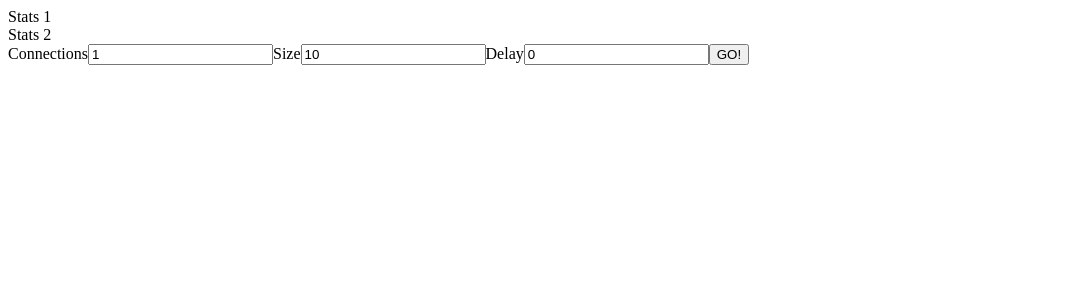
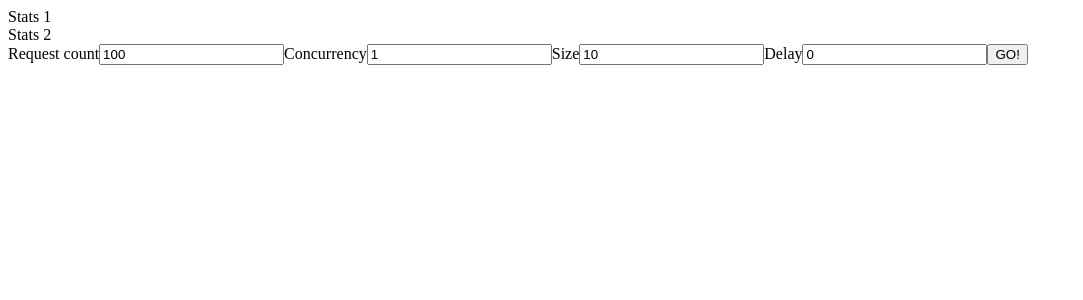
Before and after one commit to majori/bachelor-thesis, a React app in the folder client/: page / in a window 1280 px wide. Shown: the top 300 px of the page, without its empty margins (0-1083 px from the left). Built offline with nearby package versions, Linux system fonts and the light colour scheme.

Commit message:
Set total request count as a parameter

```diff
--- a/client/src/components/App.jsx
+++ b/client/src/components/App.jsx
@@ -15,7 +15,8 @@ class App extends React.Component {
     super();
     this.state = {
       params: {
-        connections: 1,
+        count: 100,
+        concurrency: 1,
         size: 10,
         delay: 0,
       },
@@ -35,13 +36,21 @@ class App extends React.Component {
 
   async startTestRun(event) {
     event.preventDefault();
-    const { connections, size, delay } = this.state.params;
+    const { concurrency, size, delay, count } = this.state.params;
+
     const query = qs.stringify({ size, delay }, { addQueryPrefix: true });
     const url = `https://localhost:8000/generate${query}`;
-    const requests = _.times(connections, () => fetch(url));
-    const start = Date.now();
-    const responses = await Promise.all(requests);
-    console.log(Date.now() - start);
+
+    let completed = 0;
+    while (completed <= count) {
+      const batch = (count - completed >= concurrency) ? concurrency : count % concurrency;
+      const requests = _.times(batch, () => fetch(url),);
+
+      const start = Date.now();
+      const responses = await Promise.all(requests);
+      console.log(Date.now() - start);
+      completed += batch;
+    }
   }
 
   render() {
--- a/client/src/components/Controls.jsx
+++ b/client/src/components/Controls.jsx
@@ -6,17 +6,25 @@ const Container = styled.div`
 `;
 
 export default ({ onSubmit, onChange, values }) => {
-  console.log(values);
   return (
     <Container>
       <form onSubmit={onSubmit}>
         <label>
-          Connections
+          Request count
           <input
-            name="connections"
+            name="count"
             type="number"
             onChange={onChange}
-            value={values.connections.toString()}
+            value={values.count.toString()}
+          />
+        </label>
+        <label>
+          Concurrency
+          <input
+            name="concurrency"
+            type="number"
+            onChange={onChange}
+            value={values.concurrency.toString()}
           />
         </label>
         <label>
```
